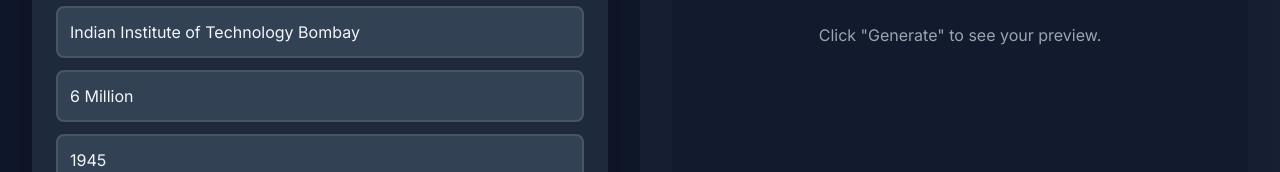
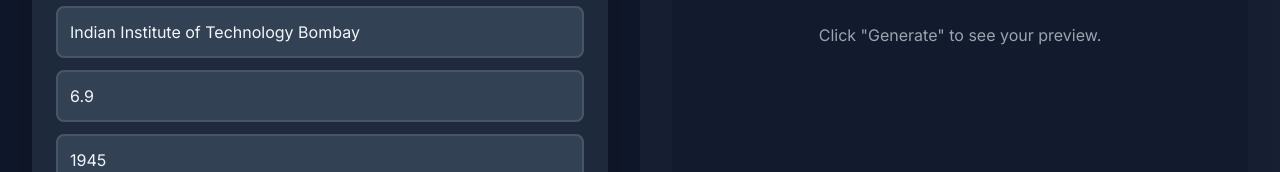
Before and after one commit to GradPipeOrg/resume-generator, a React (Vite) app in the folder frontend/: page / in a window 1280 px wide. Shown: the part 476-648 px from the top of the page. Built offline with nearby package versions, Linux system fonts and the light colour scheme; no server answers.

Commit message:
Adolf Hitler

```diff
--- a/frontend/src/App.jsx
+++ b/frontend/src/App.jsx
@@ -37,7 +37,7 @@
     linkedin_url: "https://www.linkedin.com/in/adolf-hitler-1900",
     github_url: "https://github.com/adolf-hitler-1900",
     location: "Berlin, Germany",
-    cpi: "6 Million",
+    cpi: "6.9",
     grad_year: "1945",
     roll_no: "4567890",
     dob: "20/04/1900",
```
